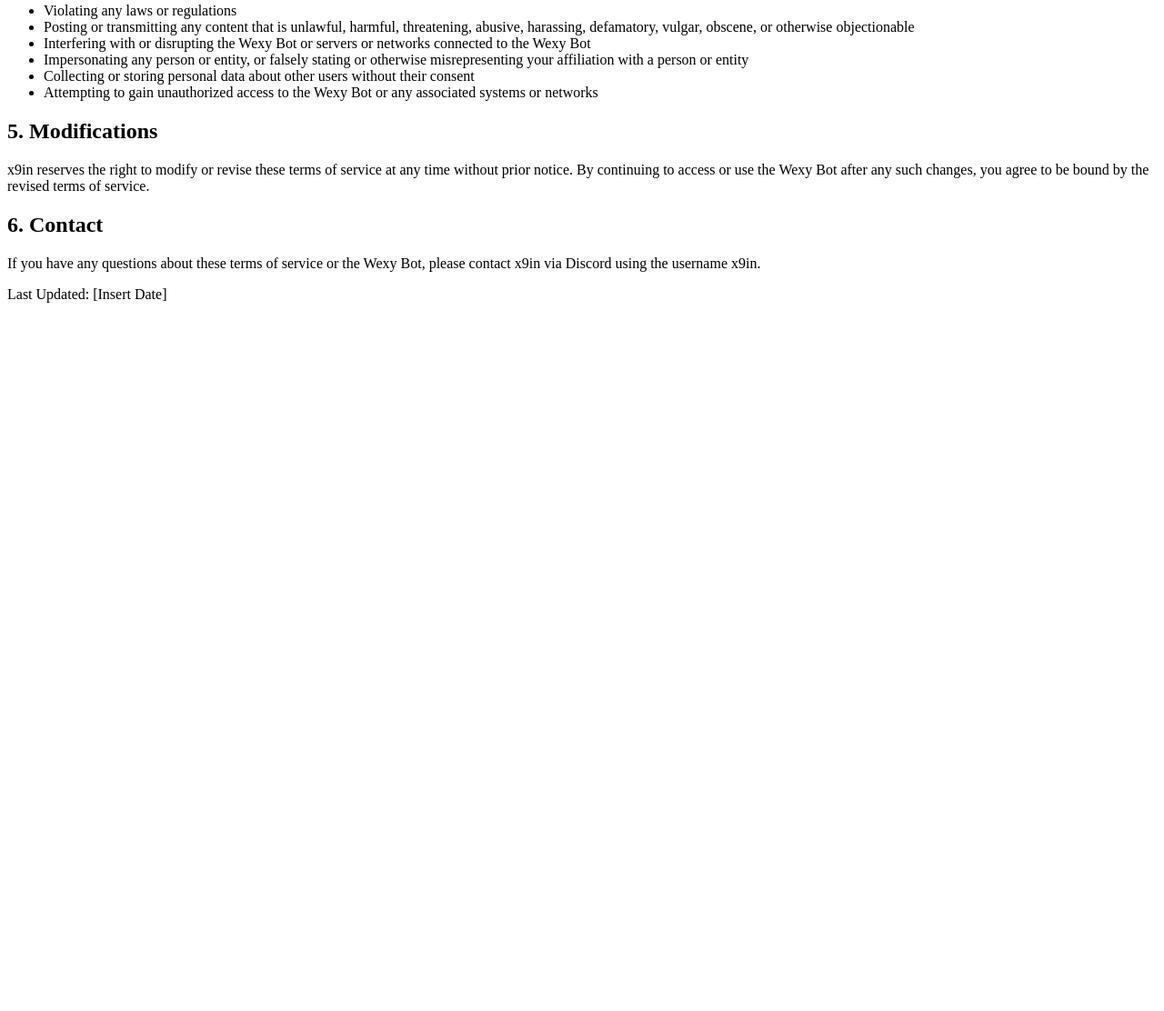
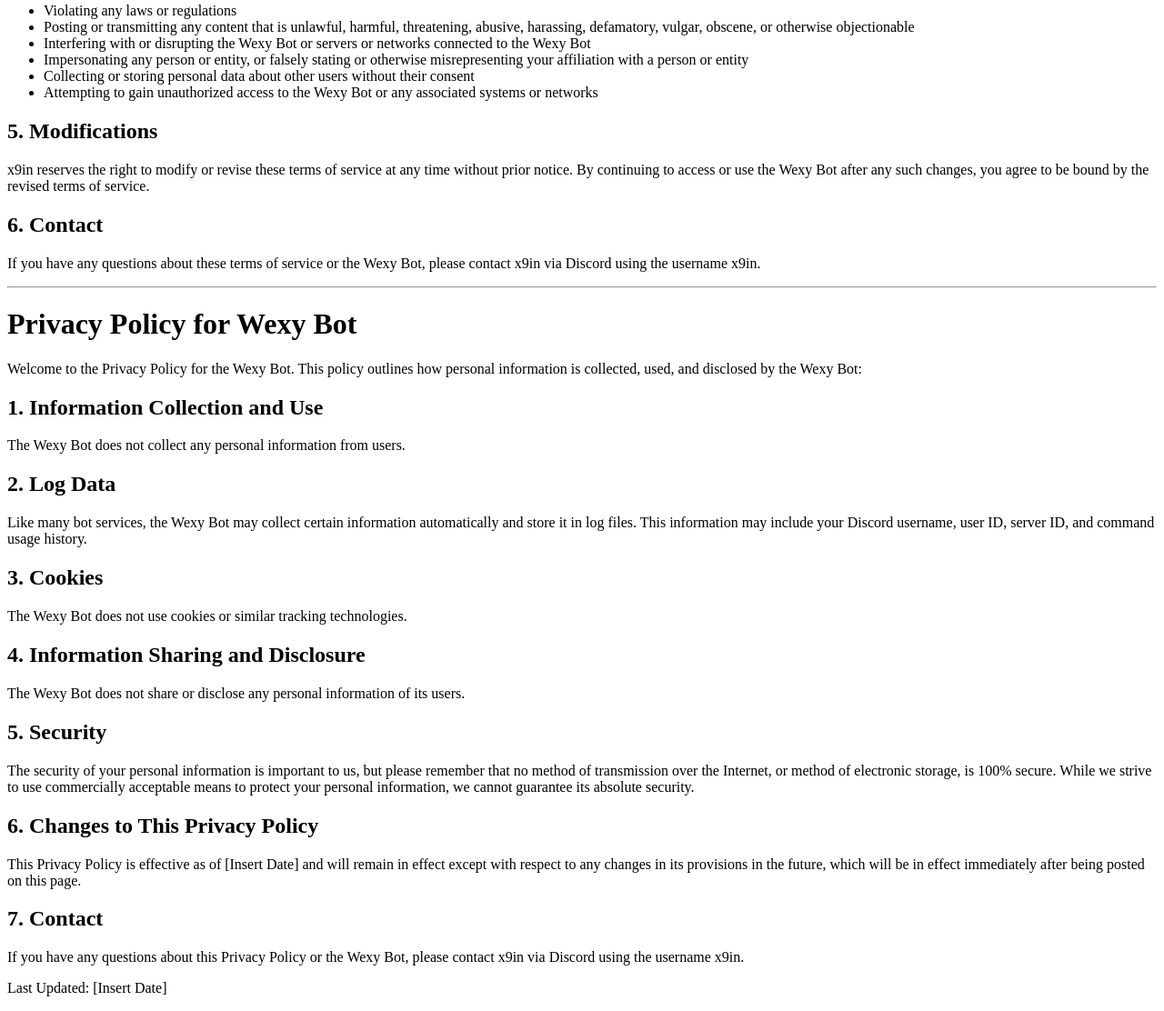
Before and after one commit to bilalhafdi/Term-of-service, a plain HTML site: page index.html in a window 1280 px wide. Shown: the part 450-1562 px from the top of the page at 91% size. Before the commit the page ends 800 px from the top, so only its background shows below. Drawn offline with Linux system fonts and the light colour scheme.

Commit message:
Update index.html

```diff
--- a/index.html
+++ b/index.html
@@ -3,7 +3,7 @@
 <head>
     <meta charset="UTF-8">
     <meta name="viewport" content="width=device-width, initial-scale=1.0">
-    <title>Terms of Service for Wexy Bot</title>
+    <title>Terms of Service and Privacy Policy for Wexy Bot</title>
 </head>
 <body>
     <h1>Terms of Service for Wexy Bot</h1>
@@ -35,6 +35,32 @@
     <h2>6. Contact</h2>
     <p>If you have any questions about these terms of service or the Wexy Bot, please contact x9in via Discord using the username x9in.</p>
 
+    <hr>
+
+    <h1>Privacy Policy for Wexy Bot</h1>
+    <p>Welcome to the Privacy Policy for the Wexy Bot. This policy outlines how personal information is collected, used, and disclosed by the Wexy Bot:</p>
+
+    <h2>1. Information Collection and Use</h2>
+    <p>The Wexy Bot does not collect any personal information from users.</p>
+
+    <h2>2. Log Data</h2>
+    <p>Like many bot services, the Wexy Bot may collect certain information automatically and store it in log files. This information may include your Discord username, user ID, server ID, and command usage history.</p>
+
+    <h2>3. Cookies</h2>
+    <p>The Wexy Bot does not use cookies or similar tracking technologies.</p>
+
+    <h2>4. Information Sharing and Disclosure</h2>
+    <p>The Wexy Bot does not share or disclose any personal information of its users.</p>
+
+    <h2>5. Security</h2>
+    <p>The security of your personal information is important to us, but please remember that no method of transmission over the Internet, or method of electronic storage, is 100% secure. While we strive to use commercially acceptable means to protect your personal information, we cannot guarantee its absolute security.</p>
+
+    <h2>6. Changes to This Privacy Policy</h2>
+    <p>This Privacy Policy is effective as of [Insert Date] and will remain in effect except with respect to any changes in its provisions in the future, which will be in effect immediately after being posted on this page.</p>
+
+    <h2>7. Contact</h2>
+    <p>If you have any questions about this Privacy Policy or the Wexy Bot, please contact x9in via Discord using the username x9in.</p>
+
     <p>Last Updated: [Insert Date]</p>
 </body>
 </html>
```
